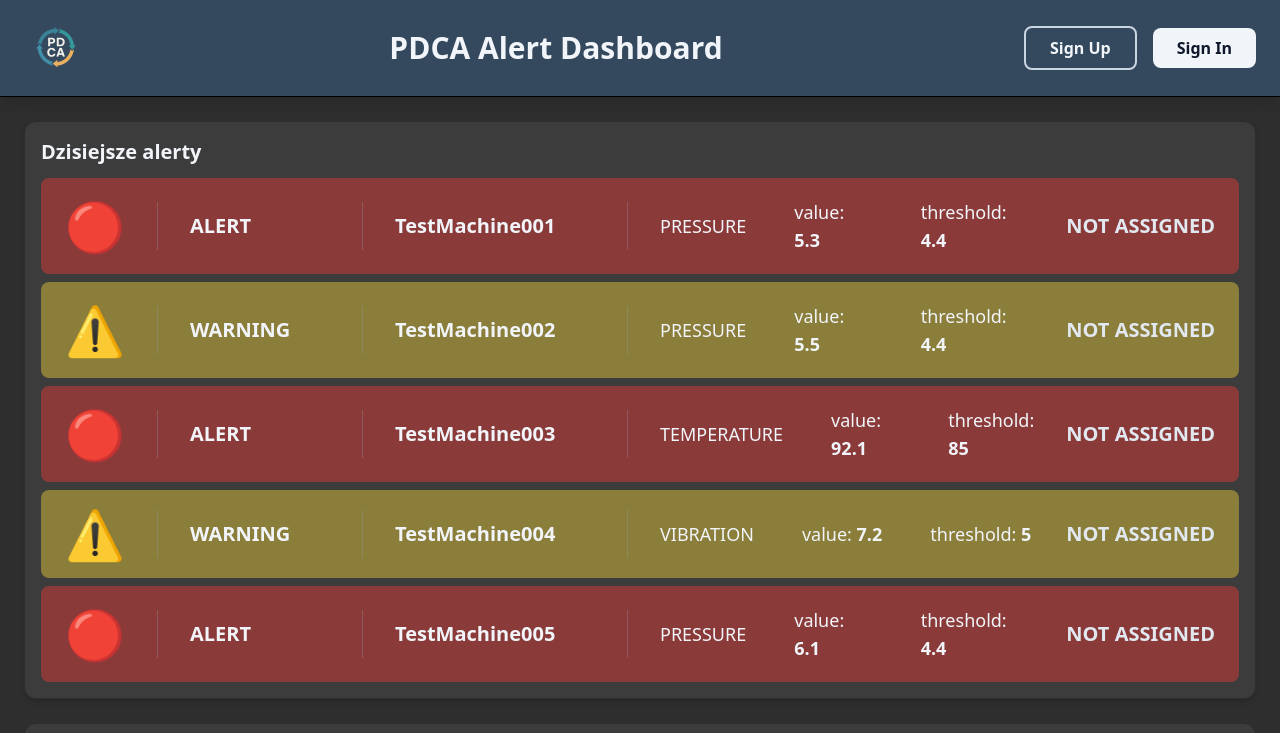
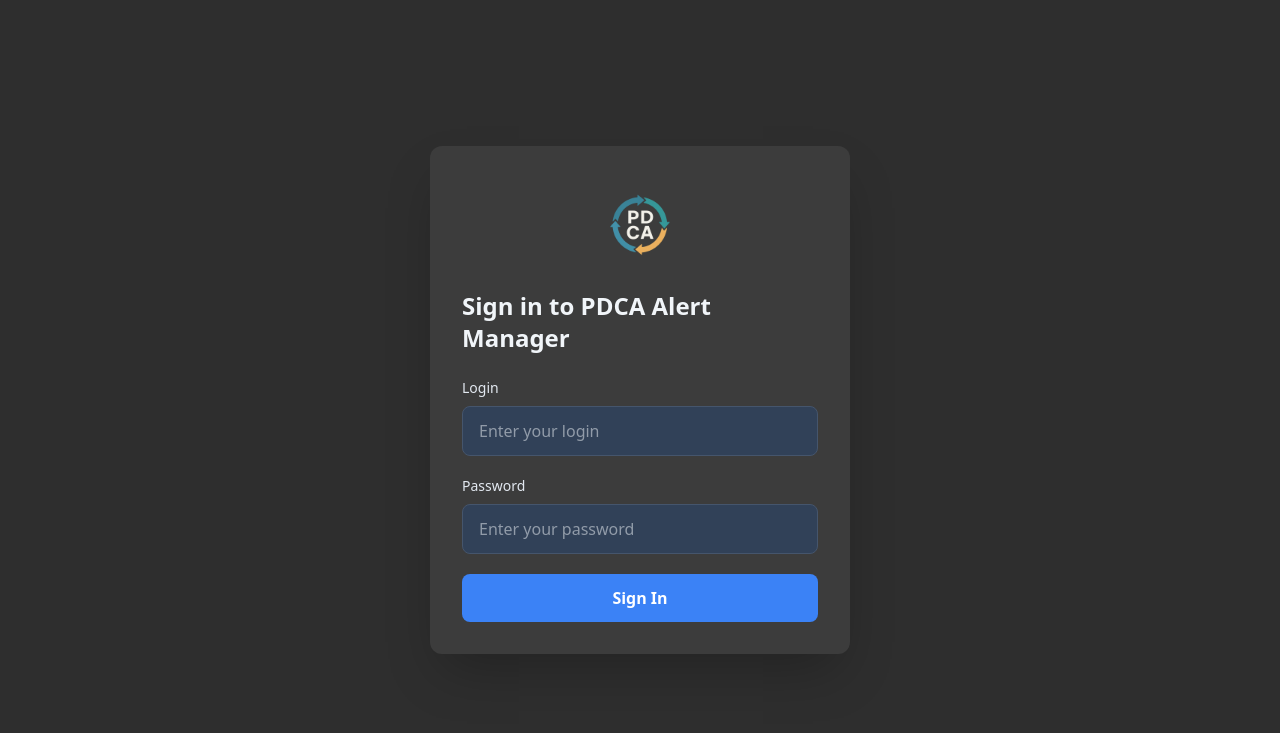
Before and after one commit to pawel2685/pdca-iot-quality-system, a React app in the folder frontend/: page /sign-in in a window 1280 px wide. Shown: the top 733 px of the page. Built offline with nearby package versions, Linux system fonts and the light colour scheme; the HTML template or start-up script is replaced by a standard one.

Commit message:
Add Sign in button to dashboard header

```diff
--- a/frontend/package.json
+++ b/frontend/package.json
@@ -11,7 +11,8 @@
   },
   "dependencies": {
     "react": "^19.2.0",
-    "react-dom": "^19.2.0"
+    "react-dom": "^19.2.0",
+    "react-router-dom": "^7.9.6"
   },
   "devDependencies": {
     "@eslint/js": "^9.39.1",
--- a/frontend/src/App.tsx
+++ b/frontend/src/App.tsx
@@ -1,8 +1,14 @@
+import { BrowserRouter, Routes, Route, Link } from "react-router-dom";
 import DashboardPage from "./pages/DashboardPage";
+import SignInPage from "./pages/SignInPage";
 import logo from "./assets/images/logo.png";
 
 function App() {
   return (
+    <BrowserRouter>
+      <Routes>
+        <Route path="/sign-in" element={<SignInPage />} />
+        <Route path="/" element={
           <div className="min-h-screen text-slate-100" style={{ backgroundColor: '#2e2e2e' }}>
             <header className="flex items-center gap-6 px-6 py-4 border-b shadow-lg" style={{ backgroundColor: '#34495e', borderColor: '#000000' }}>
               <div className="flex-shrink-0">
@@ -15,9 +21,11 @@ function App() {
                 <button className="px-6 py-2 rounded-lg font-semibold text-slate-100 border-2 border-slate-300 hover:bg-slate-300 hover:text-slate-900 transition-colors">
                   Sign Up
                 </button>
+                <Link to="/sign-in">
                   <button className="px-6 py-2 rounded-lg font-semibold bg-slate-100 text-slate-900 hover:bg-slate-200 transition-colors">
                     Sign In
                   </button>
+                </Link>
               </div>
             </header>
 
@@ -25,6 +33,9 @@ function App() {
               <DashboardPage />
             </main>
           </div>
+        } />
+      </Routes>
+    </BrowserRouter>
   );
 }
 
--- /dev/null
+++ b/frontend/src/pages/SignInPage.tsx
@@ -0,0 +1,67 @@
+import { useState } from "react";
+import logo from "../assets/images/logo.png";
+
+function SignInPage() {
+  const [login, setLogin] = useState("");
+  const [password, setPassword] = useState("");
+
+  const handleSubmit = (e: React.FormEvent) => {
+    e.preventDefault();
+    console.log("Sign in attempt:", { login, password });
+  };
+
+  return (
+    <div className="min-h-screen flex items-center justify-center" style={{ backgroundColor: '#2e2e2e' }}>
+      <div className="rounded-xl p-8 shadow-2xl" style={{ backgroundColor: '#3c3c3c', width: '420px' }}>
+        <div className="flex flex-col items-center mb-6">
+          <img src={logo} alt="Logo" className="h-24 w-auto rounded-lg mb-4" />
+          <h1 className="text-2xl font-semibold text-slate-100">Sign in to PDCA Alert Manager</h1>
+        </div>
+
+        <form onSubmit={handleSubmit} className="space-y-5">
+          <div>
+            <label htmlFor="login" className="block text-sm font-medium text-slate-200 mb-2">
+              Login
+            </label>
+            <input
+              type="text"
+              id="login"
+              value={login}
+              onChange={(e) => setLogin(e.target.value)}
+              className="w-full px-4 py-3 rounded-lg bg-slate-700 text-slate-100 border border-slate-600 focus:outline-none focus:ring-2 focus:ring-blue-500 focus:border-transparent"
+              placeholder="Enter your login"
+              required
+            />
+          </div>
+
+          <div>
+            <label htmlFor="password" className="block text-sm font-medium text-slate-200 mb-2">
+              Password
+            </label>
+            <input
+              type="password"
+              id="password"
+              value={password}
+              onChange={(e) => setPassword(e.target.value)}
+              className="w-full px-4 py-3 rounded-lg bg-slate-700 text-slate-100 border border-slate-600 focus:outline-none focus:ring-2 focus:ring-blue-500 focus:border-transparent"
+              placeholder="Enter your password"
+              required
+            />
+          </div>
+
+          <button
+            type="submit"
+            className="w-full py-3 rounded-lg font-semibold text-white transition-colors"
+            style={{ backgroundColor: '#3b82f6' }}
+            onMouseEnter={(e) => e.currentTarget.style.backgroundColor = '#2563eb'}
+            onMouseLeave={(e) => e.currentTarget.style.backgroundColor = '#3b82f6'}
+          >
+            Sign In
+          </button>
+        </form>
+      </div>
+    </div>
+  );
+}
+
+export default SignInPage;
```
Also changed, not shown: 1 other file (tests, documents, lock files or other folders). Lines whose indentation alone changed are shown as unchanged.
